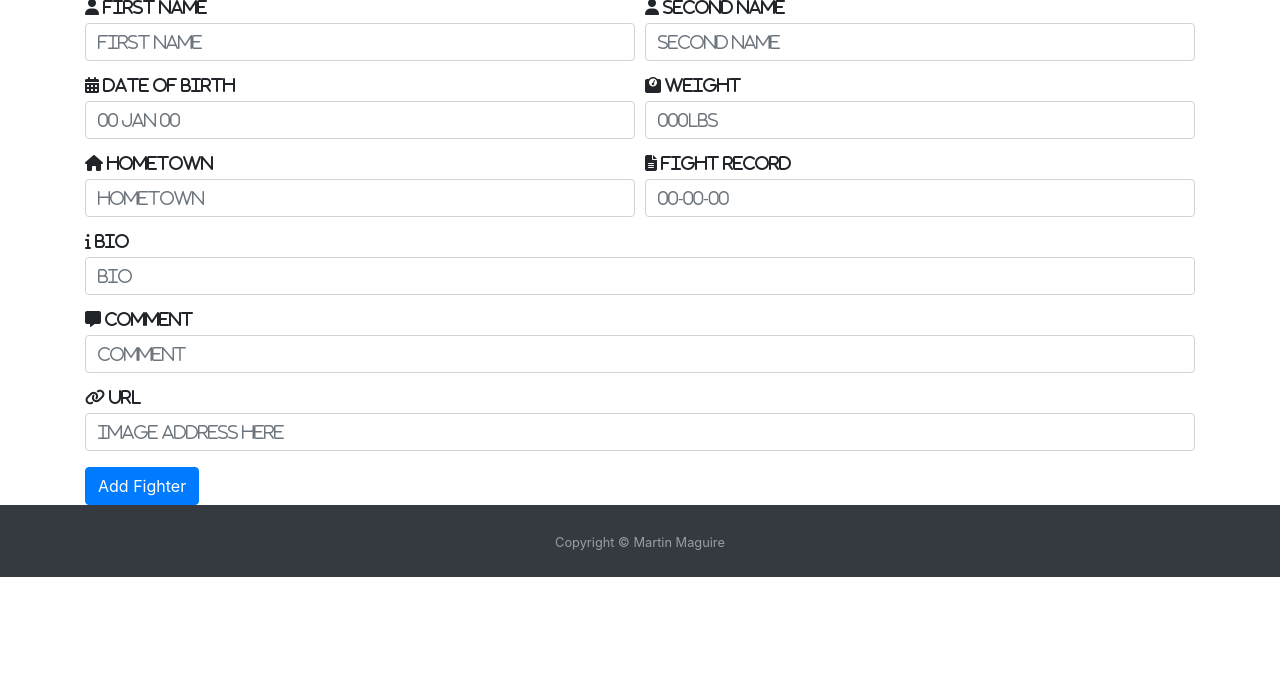
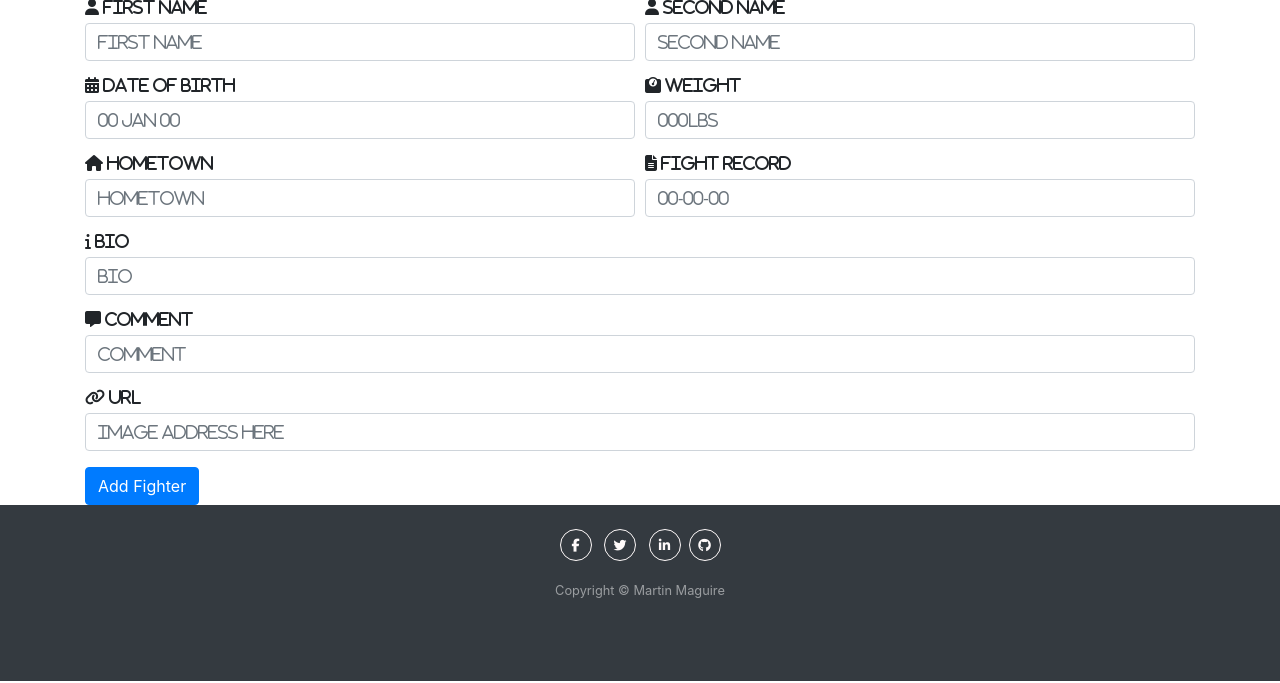
Before and after one commit to martinmaguire89/milestone-project-3, a Flask app: page /addfighter in a window 1280 px wide. Shown: the part 117-800 px from the top of the page. Run offline with Flask 2, Linux system fonts and the light colour scheme; data that the repository does not hold is empty; some libraries are stand-ins or nearby versions; some web fonts are replaced.

Commit message:
updated footer

```diff
--- a/static/css/style.css
+++ b/static/css/style.css
@@ -39,7 +39,7 @@ social-links {
     color: #343a40
 }
 
-#footer {
+#sticky-footer {
     width: 100%;
     padding-right: 15px;
     padding-left: 15px;
@@ -49,16 +49,6 @@ social-links {
     position: absolute;
     flex-shrink: none;
     min-height: 22vh;
- }
-
- #footer-details{
-    display: -ms-flexbox;
-    display: flex;
-    -ms-flex-wrap: wrap;
-    flex-wrap: wrap;
-    margin-right: -15px;
-    margin-left: -15px;
-    color: snow;
  }
 
 .btn-primary {
--- a/templates/base.html
+++ b/templates/base.html
@@ -38,9 +38,35 @@
 <!-- Footer Links -->
 <footer id="sticky-footer" class="py-4 bg-dark text-white-50">
     <div class="container text-center">
-      <small>Copyright &copy; Martin Maguire</small>
+                        <ul class="list-inline social-links ">
+                            <li class="list-inline-item ">
+                                <a target="_blank " href="https://www.facebook.com/martin.maguire.714 ">
+                                <i class="fa fa-facebook " aria-hidden="true "></i>
+                                <span class="sr-only ">Facebook</span>
+                            </a>
+                            </li>
+                            <li class="list-inline-item ">
+                                <a target="_blank " href="https://twitter.com/MartyMaguire89">
+                                <i class="fa fa-twitter " aria-hidden="true "></i>
+                                <span class="sr-only ">Twitter</span>
+                            </a>
+                            </li>
+                            <li class="list-inline-item ">
+                                <a target="_blank " href="https://www.linkedin.com/in/martin-maguire-3a0a94186/ ">
+                                <i class="fa fa-linkedin " aria-hidden="true "></i>
+                                <span class="sr-only ">LinkedIn</span>
+                            </a>
+                                <li class="list-inline-item ">
+                                    <a target="_blank " href="https://github.com/">
+                                <i class="fa fa-github " aria-hidden="true "></i>
+                                <span class="sr-only ">Github</span>
+                            </a>
+                                </li>
+
+                        </ul>
+                <small>Copyright &copy; Martin Maguire</small>
     </div>
-  </footer>
+</footer>
 <!-- Footer Links -->
 
 
```
